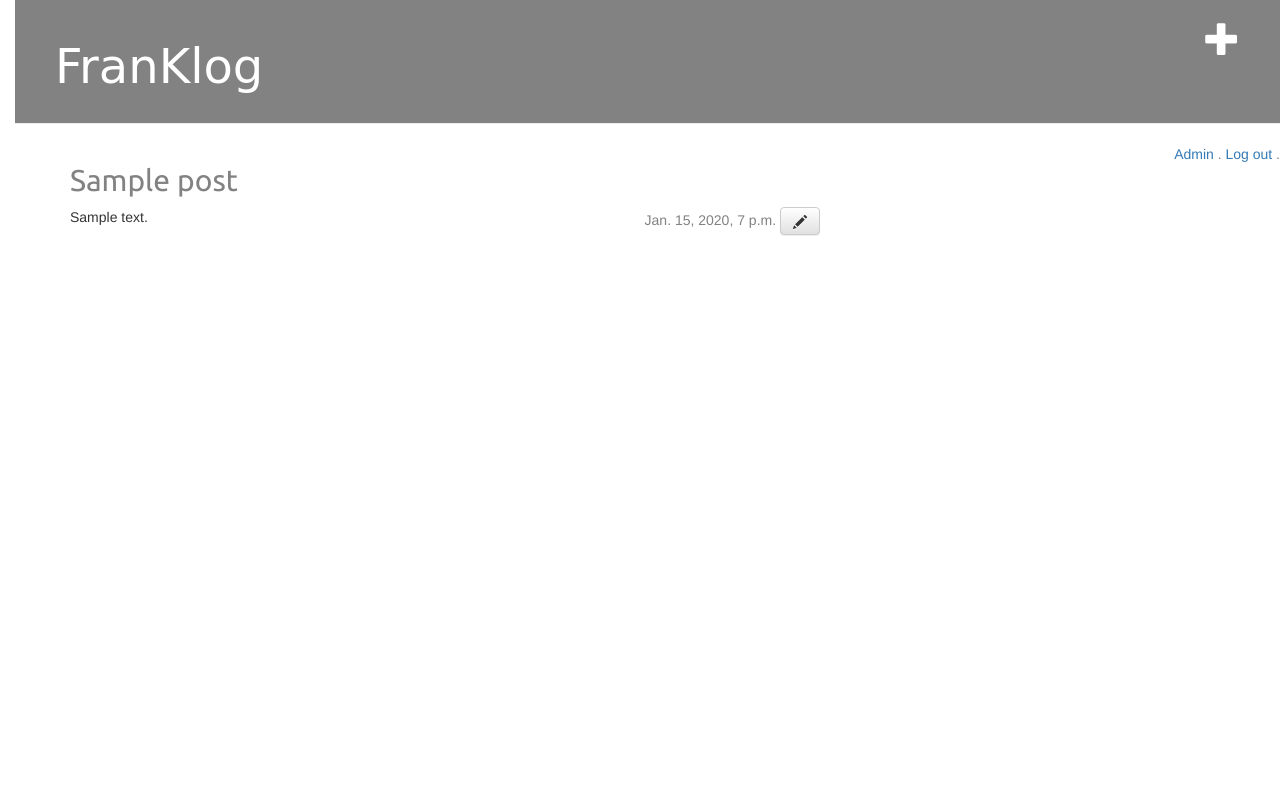
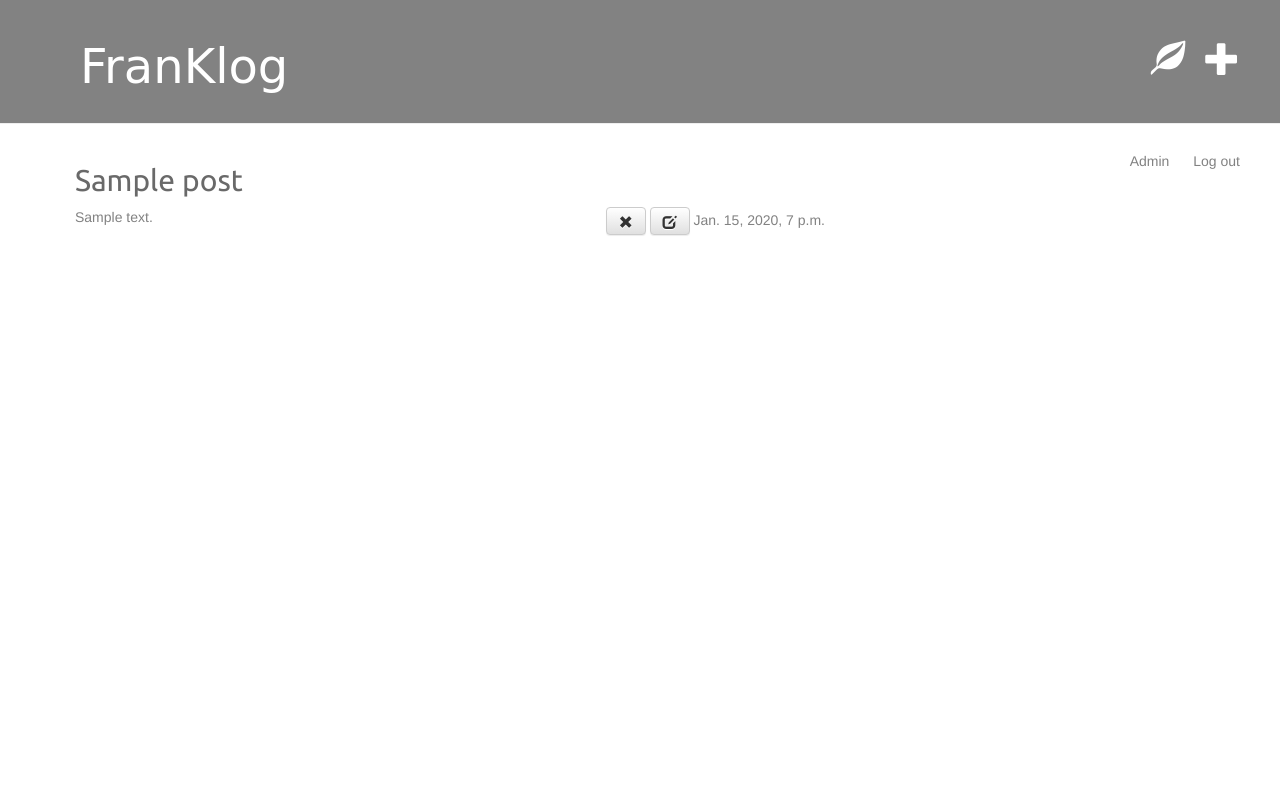
Before and after one commit to geeksgeek/my-first-blog, a Django app: page /post/1/ in a window 1280 px wide. Run offline with Django 3.2, Linux system fonts and the light colour scheme; a user stored in the database is signed in; tables that the repository leaves empty hold one stand-in row (values such as "Sample post"); some libraries are stand-ins or nearby versions; some web fonts are replaced.

Commit message:
many files

```diff
--- a/blog/static/css/blog.css
+++ b/blog/static/css/blog.css
@@ -5,13 +5,13 @@ h1 a {
 }
 
 body {
-    padding-left: 15px;
+    padding-left: 0px;
 }
 
 .page-header {
     background-color: #828282;
     margin-top: 0;
-    padding: 20px 20px 20px 40px;
+    padding: 20px 20px 20px 80px;
 }
 
 .page-header h1, .page-header h1 a, .page-header h1 a:visited, .page-header h1 a:active {
@@ -21,17 +21,17 @@ body {
 }
 
 .content {
-    margin-left: 40px;
-}
-
-h1, h2, h3, h4 {
-    font-family: 'Ubuntu', cursive;
-    color: #828282;
+    margin-left: 60px;
 }
 
 .date {
     float: right;
     color: #828282;
+}
+
+.date h5, .date h5 a, .date h5 a:visited {
+    color: #828282;
+    margin-right: 20px;
 }
 
 .save {
@@ -47,19 +47,22 @@ h1, h2, h3, h4 {
     float: right;
     font-size: 26pt;
     margin-right: 20px;
-}
-
-.user-tool {
-    color: #828282;
-    float: right;
-    font-size: 10pt;
-    margin-right: 20px;
+	margin-top: 20px;
 }
 
 .post {
     margin-bottom: 70px;
 }
 
+.post p {
+	color: #828282
+}
+
 .post h2 a, .post h2 a:visited {
-    color: #828282;
+    color: #696969;
 }
+
+h1, h2, h3, h4 {
+    font-family: 'Ubuntu', cursive;
+    color: #696969;
+}
--- a/blog/templates/blog/base.html
+++ b/blog/templates/blog/base.html
@@ -14,16 +14,16 @@
     <div class="page-header">
 	{% if user.is_authenticated %}
 		<a href="{% url 'post_new' %}" class="top-menu"><span class="glyphicon glyphicon-plus"></span></a>
+		<a href="{% url 'post_draft_list' %}" class="top-menu"><span class="glyphicon glyphicon-leaf"></span></a>
 	{% endif %}
         <h1><a href="/">FranKlog</a></h1>
     </div>
 
     <!-- Header -->
     <div class="date">
-	  	<a href="/admin/">Admin</a> .
-	{% if user.is_authenticated %}
-	   	<a href="/admin/logout/">Log out</a> .
-	{% endif %}
+		{% if user.is_authenticated %}
+	  	<h5><a href="/admin/">Admin</a> <a href="/admin/logout/">Log out</a> </h5>
+		{% endif %}
     </div>
     <!-- END Header -->
 
--- a/blog/templates/blog/post_detail.html
+++ b/blog/templates/blog/post_detail.html
@@ -7,9 +7,18 @@
 		<h2>{{ post.title }}</h2>
 		{% if post.published_date %}
 			<div class="date">
+				{% if user.is_authenticated %}
+				<a class="btn btn-default" href="{% url 'post_remove' pk=post.pk %}"><span class="glyphicon glyphicon-remove"></span></a>
+				<a class="btn btn-default" href="{% url 'post_edit' pk=post.pk %}"><span class="glyphicon glyphicon-edit"></span></a>
+				{% endif %}
 				{{ post.published_date }}
+			</div>
+		{% else %}
+			<div class="date">
 				{% if user.is_authenticated %}
-				<a class="btn btn-default" href="{% url 'post_edit' pk=post.pk %}"><span class="glyphicon glyphicon-pencil"></span></a>
+				<a class="btn btn-default" href="{% url 'post_remove' pk=post.pk %}"><span class="glyphicon glyphicon-remove"></span></a>
+				<a class="btn btn-default" href="{% url 'post_edit' pk=post.pk %}"><span class="glyphicon glyphicon-edit"></span></a>
+				<a class="btn btn-default" href="{% url 'post_publish' pk=post.pk %}"><span class="glyphicon glyphicon-check"></span></a>
 				{% endif %}
 			</div>
 		{% endif %}
--- a/blog/urls.py
+++ b/blog/urls.py
@@ -8,4 +8,7 @@ urlpatterns = [
 	url(r'^post/(?P<pk>[0-9]+)/$', views.post_detail, name='post_detail'),
 	url(r'^post/new/$', views.post_new, name='post_new'),
 	url(r'^post/(?P<pk>[0-9]+)/edit/$', views.post_edit, name='post_edit'),
+	url(r'^drafts/$', views.post_draft_list, name='post_draft_list'),
+	url(r'^post/(?P<pk>\d+)/publish/$', views.post_publish, name='post_publish'),
+	url(r'^post/(?P<pk>\d+)/remove/$', views.post_remove, name='post_remove'),
 ]
--- a/blog/views.py
+++ b/blog/views.py
@@ -20,7 +20,7 @@ def post_new(request):
 		if form.is_valid():
 			post = form.save(commit=False)
 			post.author = request.user
-			post.published_date = timezone.now()
+			#post.published_date = timezone.now()
 			post.save()
 			return redirect('post_detail', pk=post.pk)
 	else:
@@ -34,9 +34,23 @@ def post_edit(request, pk):
 		if form.is_valid():
 			post = form.save(commit=False)
 			post.author = request.user
-			post.published_date = timezone.now()
+			#post.published_date = timezone.now()
 			post.save()
 			return redirect('post_detail', pk=post.pk)
 	else:
 		form = PostForm(instance=post)
 	return render(request, 'blog/post_edit.html', {'form': form})
+
+def post_draft_list(request):
+	posts = Post.objects.filter(published_date__isnull=True).order_by('-created_date')
+	return render(request, 'blog/post_draft_list.html', {'posts': posts})
+
+def post_publish(request, pk):
+	post = get_object_or_404(Post, pk=pk)
+	post.publish()
+	return redirect('post_detail', pk=pk)
+
+def post_remove(request, pk):
+	postd = get_object_or_404(Post, pk=pk)
+	post.delete()
+	return redirect('post_list')
```
Also changed, not shown: blog/templates/blog/post_draft_list.html (added, +13 -0 lines), 1 other file.
